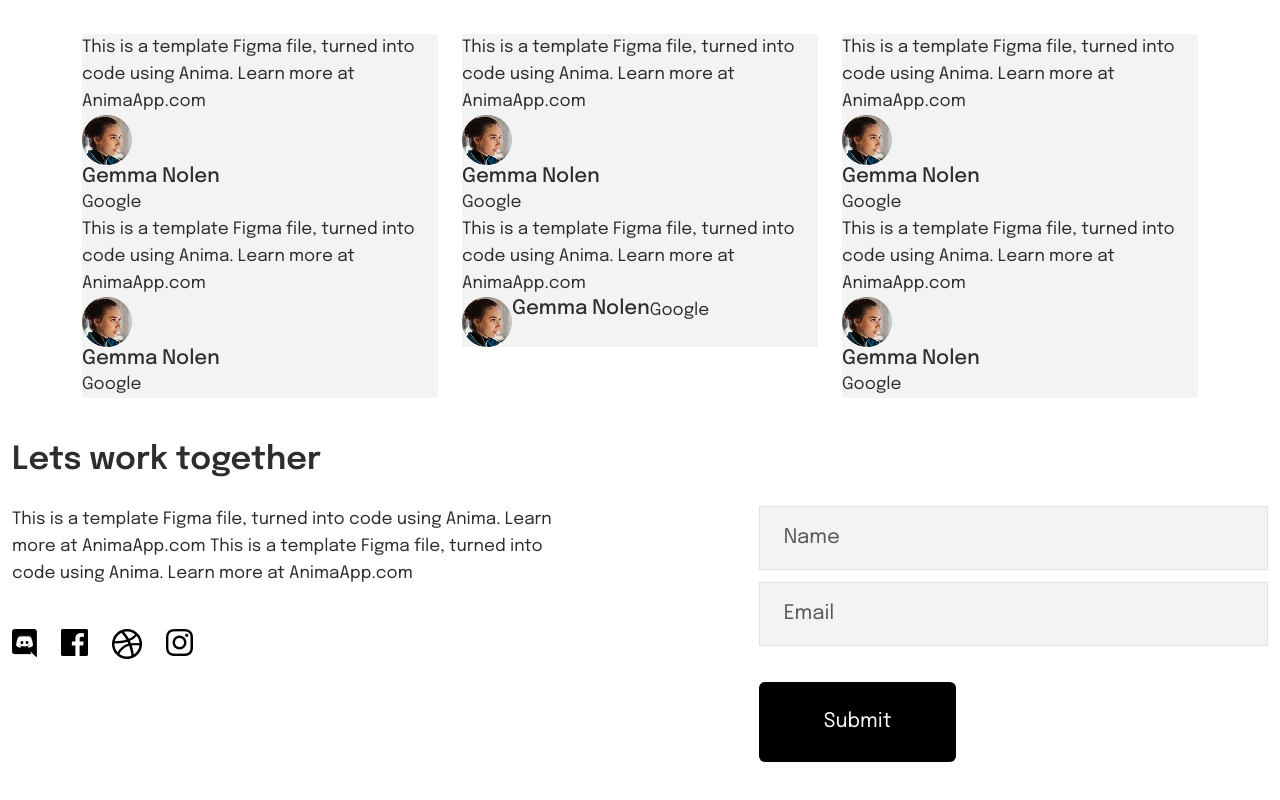
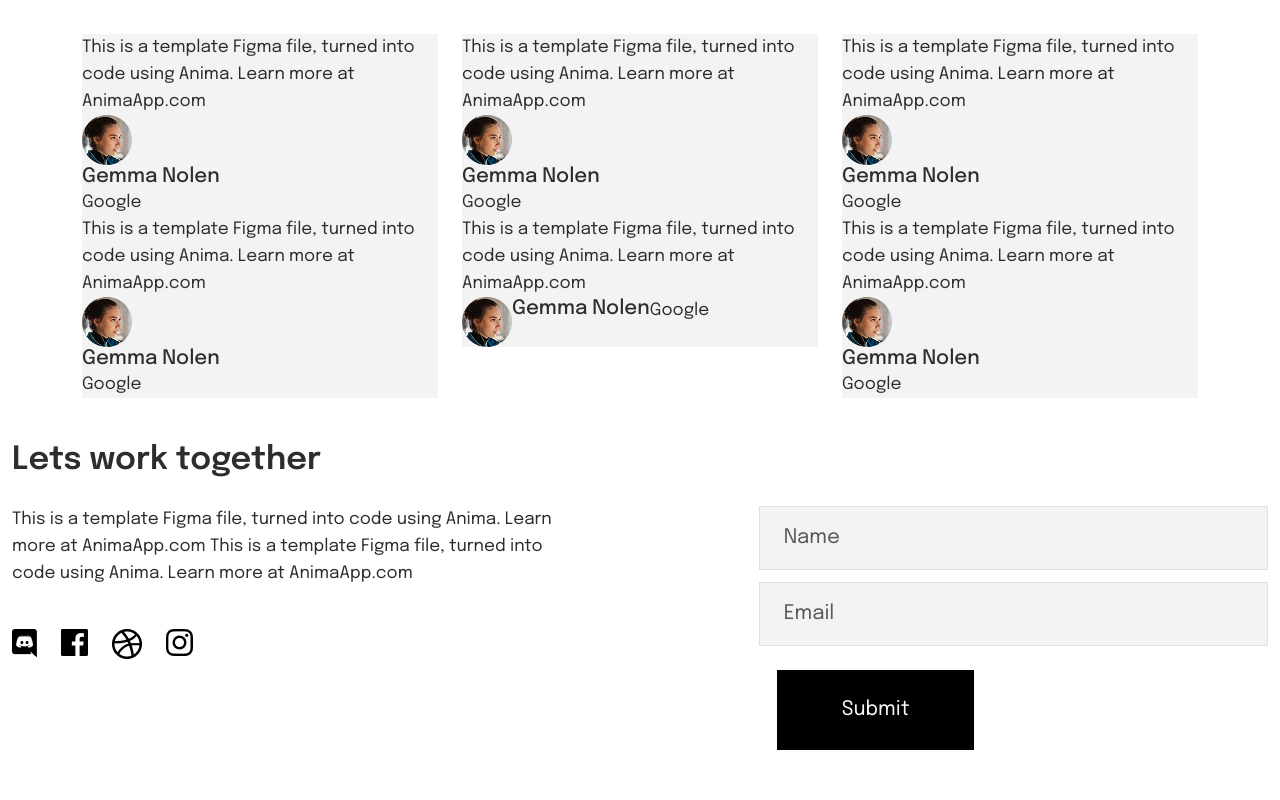
Before and after one commit to hfdkr/html-coding, a plain HTML site: page index.html in a window 1280 px wide. Shown: the part 2408-3208 px from the top of the page. Drawn offline with nearby package versions, Linux system fonts and the light colour scheme.

Commit message:
update inputs in footer section

```diff
--- a/index.html
+++ b/index.html
@@ -265,9 +265,11 @@
               </div>
             </div>
             <div class="col-5">
-              <input class="form-control form-control-lg rounded-0 py-3 px-4" type="text" placeholder="Name">
+              <div class="d-flex flex-column align-items-end">
+                <input class="form-control form-control-lg rounded-0 py-3 px-4" type="text" placeholder="Name">
               <input class="form-control form-control-lg rounded-0 py-3 px-4" type="text" placeholder="Email">
-              <input class="btn button bg-black py-4 text-light mt-4" type="button" value="Submit">
+              <input class="btn button bg-black py-4 text-light mt-4 rounded-0 align-self-start" type="button" value="Submit">
+              </div>
             </div>
           </div>
         </div>
--- a/main.css
+++ b/main.css
@@ -122,8 +122,13 @@ h4 {
 
 .footer input[type="text"] {
   background-color: #F3F3F3;
+  max-width: 520px;
 }
 
-.footer:first-child input {
+.footer input:first-child {
   margin-bottom: 12px;
 }
+
+.footer input[type="button"] {
+  margin-left: 18px;
+}
```
